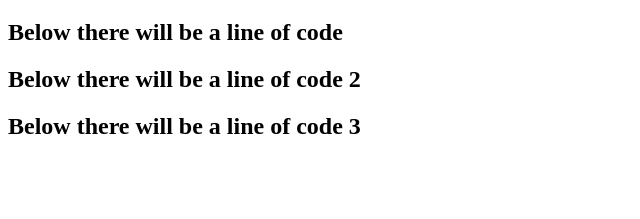
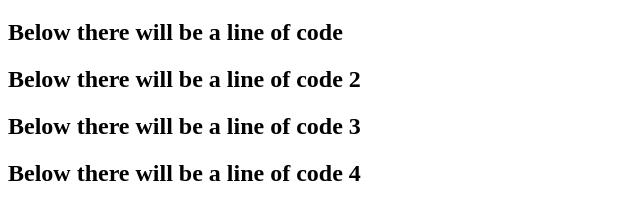
Before and after one commit to 21jake/git-practice, a plain HTML site: page index.html in a window 1280 px wide. Shown: the part 61-280 px from the top of the page, without its empty margins (0-640 px from the left). Drawn offline with Linux system fonts and the light colour scheme.

Commit message:
added another code 4

```diff
--- a/index.html
+++ b/index.html
@@ -10,5 +10,7 @@
     <h2>Below there will be a line of code</h2>
     <h2>Below there will be a line of code 2</h2>
     <h2>Below there will be a line of code 3</h2>
+    <h2>Below there will be a line of code 4</h2>
+
 </body>
 </html>
```
